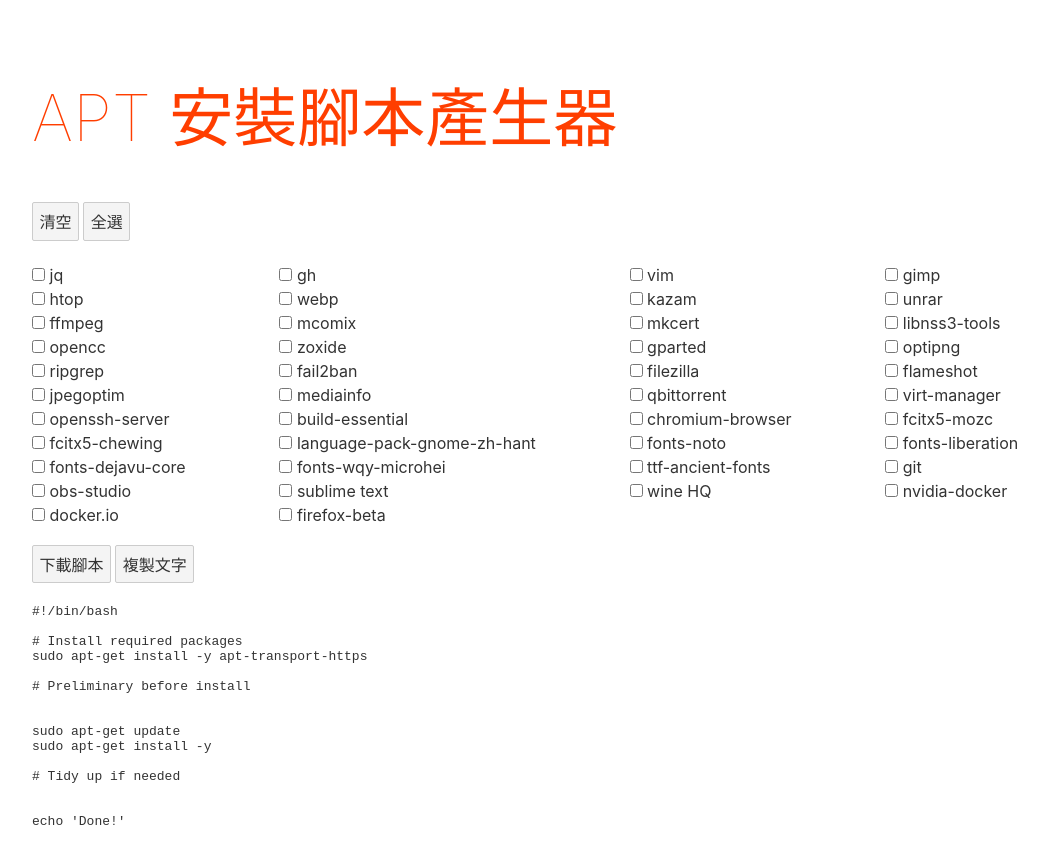
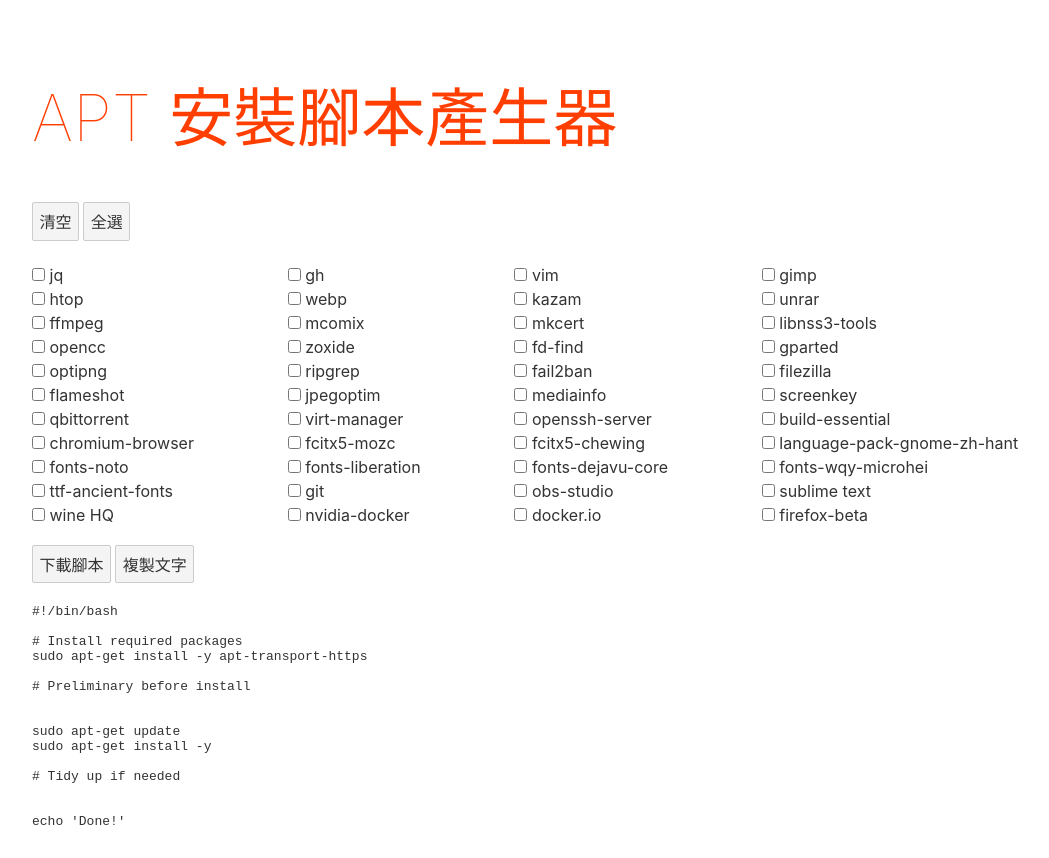
Before and after one commit to FlandreDaisuki/MyLinuxMintHelpers, a Svelte app in the folder apt-installer-gen/: page / in a window 1280 px wide. Shown: the whole page, without its empty margins (68-1117 px from the left). Built offline with nearby package versions, Linux system fonts and the light colour scheme.

Commit message:
feat: add fd & screenkey

```diff
--- a/apt-installer-gen/src/packages.js
+++ b/apt-installer-gen/src/packages.js
@@ -16,6 +16,7 @@
   'mkcert', 'libnss3-tools',
   'opencc',
   'zoxide',
+  "fd-find",
   'gparted',
   'optipng',
   'ripgrep',
@@ -24,6 +25,7 @@
   'flameshot',
   'jpegoptim',
   'mediainfo',
+  'screenkey',
   'qbittorrent',
   'virt-manager',
   'openssh-server',
```
